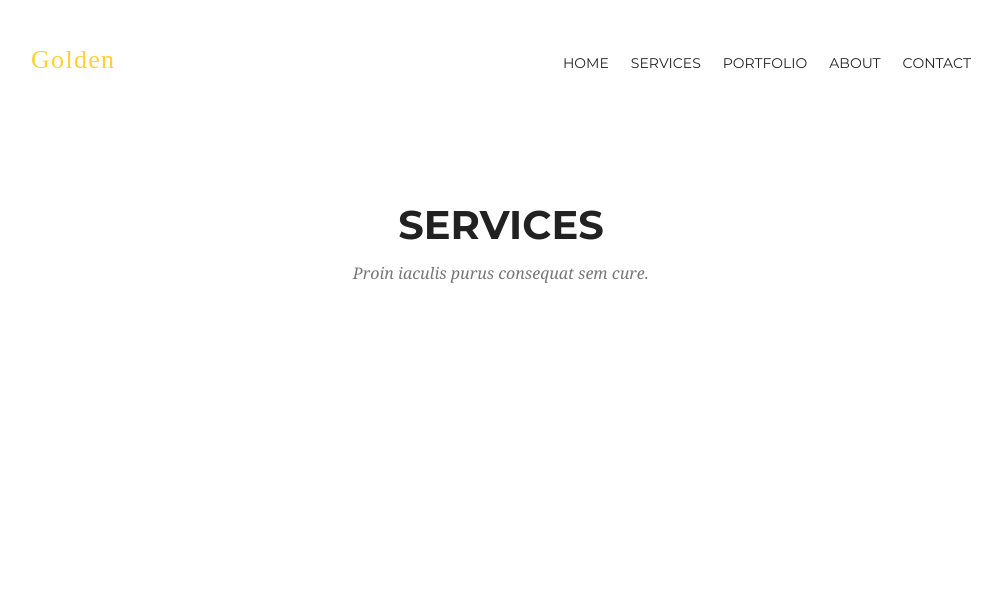
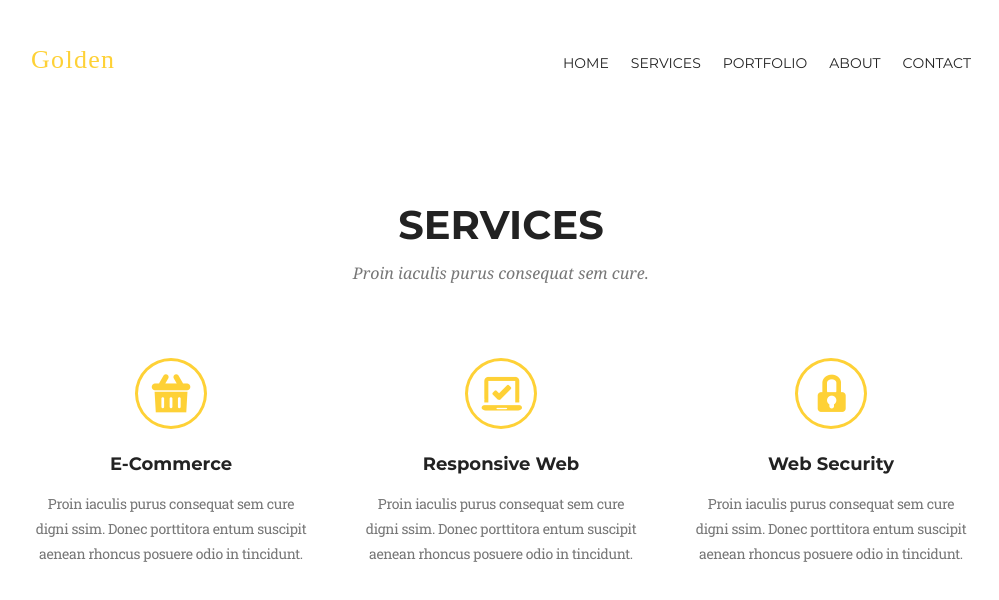
Before and after one commit to Maximusvin/homework-07, a plain HTML site: page index.html in a window 1280 px wide. Shown: the whole page, without its empty margins (139-1138 px from the left). Drawn offline with Linux system fonts and the light colour scheme; a web font is replaced by a local one.

Commit message:
added section

```diff
--- a/css/style.css
+++ b/css/style.css
@@ -158,20 +158,68 @@ font-family: 'Droid Serif', serif;
   padding-bottom: 120px;
 }
 
-.section__header {
+.section-header {
   text-align: center;
   margin-bottom: 75px;
 }
 
-.section__title {
+.section-header__title {
   font-size: 39.99px;
   text-transform: uppercase;
   color: #222222;
   margin-bottom: 15px;
 }
 
-.section__subtitle {
+.section-header__subtitle {
   font-family: 'Droid Serif', serif;
   font-size: 16px;
   font-style: italic;
 }
+
+.services__list {
+  display: flex;
+  justify-content: space-between;
+  text-align: center;
+}
+
+.services__item {
+  width: 280px;
+}
+
+.services__item::before {
+  content: '';
+  display: block;
+  margin: 0 auto 25px;
+  border-style: solid;
+  border-width: 3px;
+  border-color: rgb(254, 209, 54);
+  border-radius: 50%;
+  width: 72px;
+  height: 71px;
+  background-repeat: no-repeat;
+  background-position: center;
+}
+
+.services__item_basket::before {
+  background-image: url(../images/icon/basket.png);
+}
+
+.services__item_laptop::before {
+  background-image: url(../images/icon/laptop.png);
+}
+
+.services__item_locked::before {
+  background-image: url(../images/icon/locked.png);
+}
+
+.services__title {
+  font-size: 18px;
+  color: #222222;
+  margin-bottom: 15px;
+}
+
+.services__text {
+  font-family: 'Roboto Slab', serif;
+  letter-spacing: -0.025em;
+  line-height: 1.8;
+}
--- a/index.html
+++ b/index.html
@@ -36,10 +36,30 @@
     <main>
       <section class="services" id="services">
         <div class="container">
-          <div class="section__header">
-            <h2 class="section__title">Services</h2>
-            <p class="section__subtitle">Proin iaculis purus consequat sem cure.</p>
-          </div>
+          <header class="section-header">
+            <h2 class="section-header__title">Services</h2>
+            <p class="section-header__subtitle">Proin iaculis purus consequat sem cure.</p>
+          </header>
+          <ul class="services__list">
+            <li class="services__item services__item_basket">
+              <h3 class="services__title">E-Commerce</h3>
+              <p class="services__text">
+                Proin iaculis purus consequat sem cure digni ssim. Donec porttitora entum suscipit aenean rhoncus posuere odio in tincidunt.
+              </p>
+            </li>
+            <li class="services__item services__item_laptop">
+              <h3 class="services__title">Responsive Web</h3>
+              <p class="services__text">
+                Proin iaculis purus consequat sem cure digni ssim. Donec porttitora entum suscipit aenean rhoncus posuere odio in tincidunt.
+              </p>
+            </li>
+            <li class="services__item services__item_locked">
+              <h3 class="services__title">Web Security</h3>
+              <p class="services__text">
+                Proin iaculis purus consequat sem cure digni ssim. Donec porttitora entum suscipit aenean rhoncus posuere odio in tincidunt.
+              </p>
+            </li>
+          </ul>
         </div>
       </section>
     </main>
```
Also changed, not shown: images/icon/basket.png (renamed from images/icon/Icon-Basket.png), images/icon/laptop.png (renamed from images/icon/Icon-Laptop.png), images/icon/locked.png (renamed from images/icon/Icon-Locked.png).
